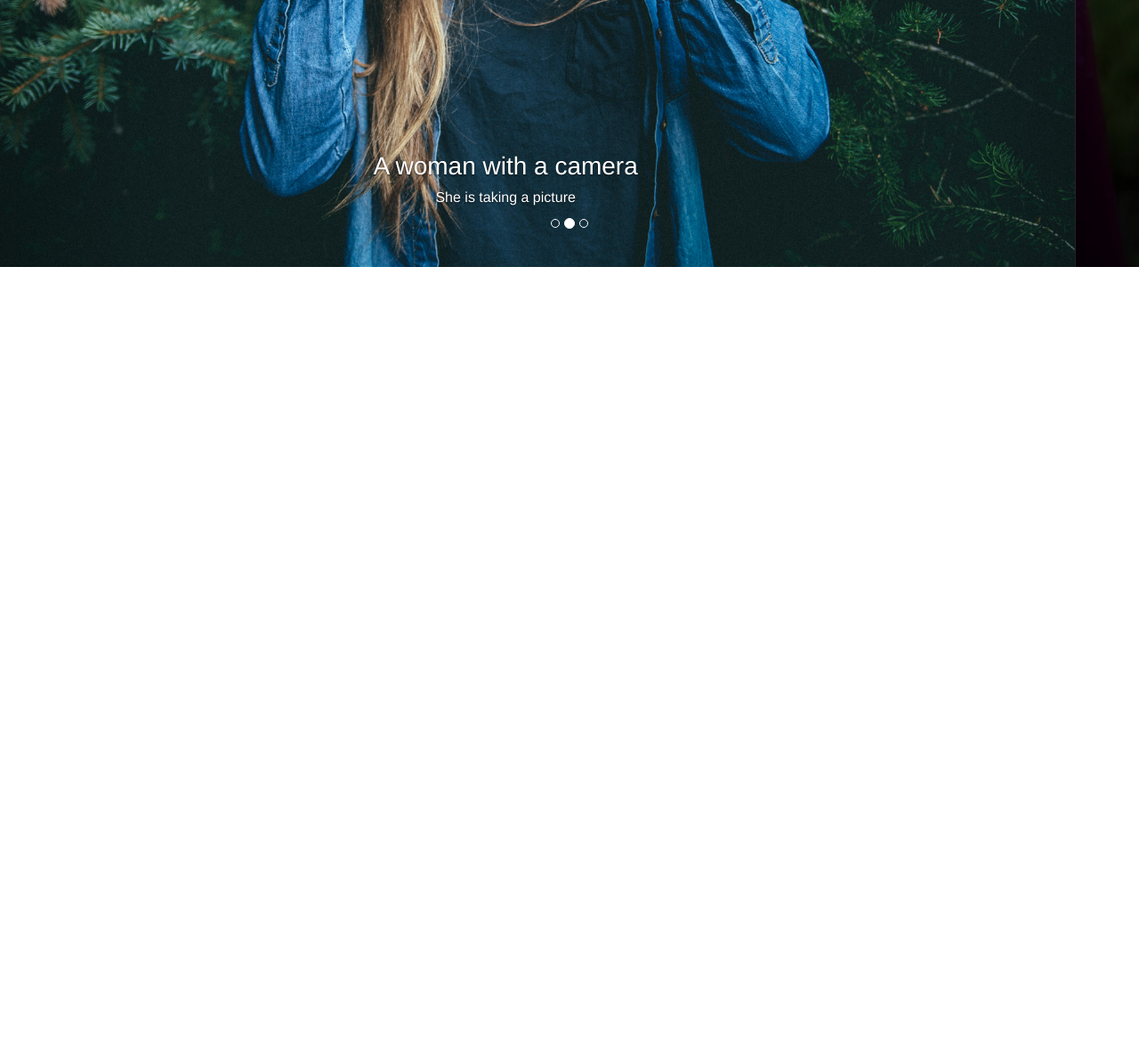
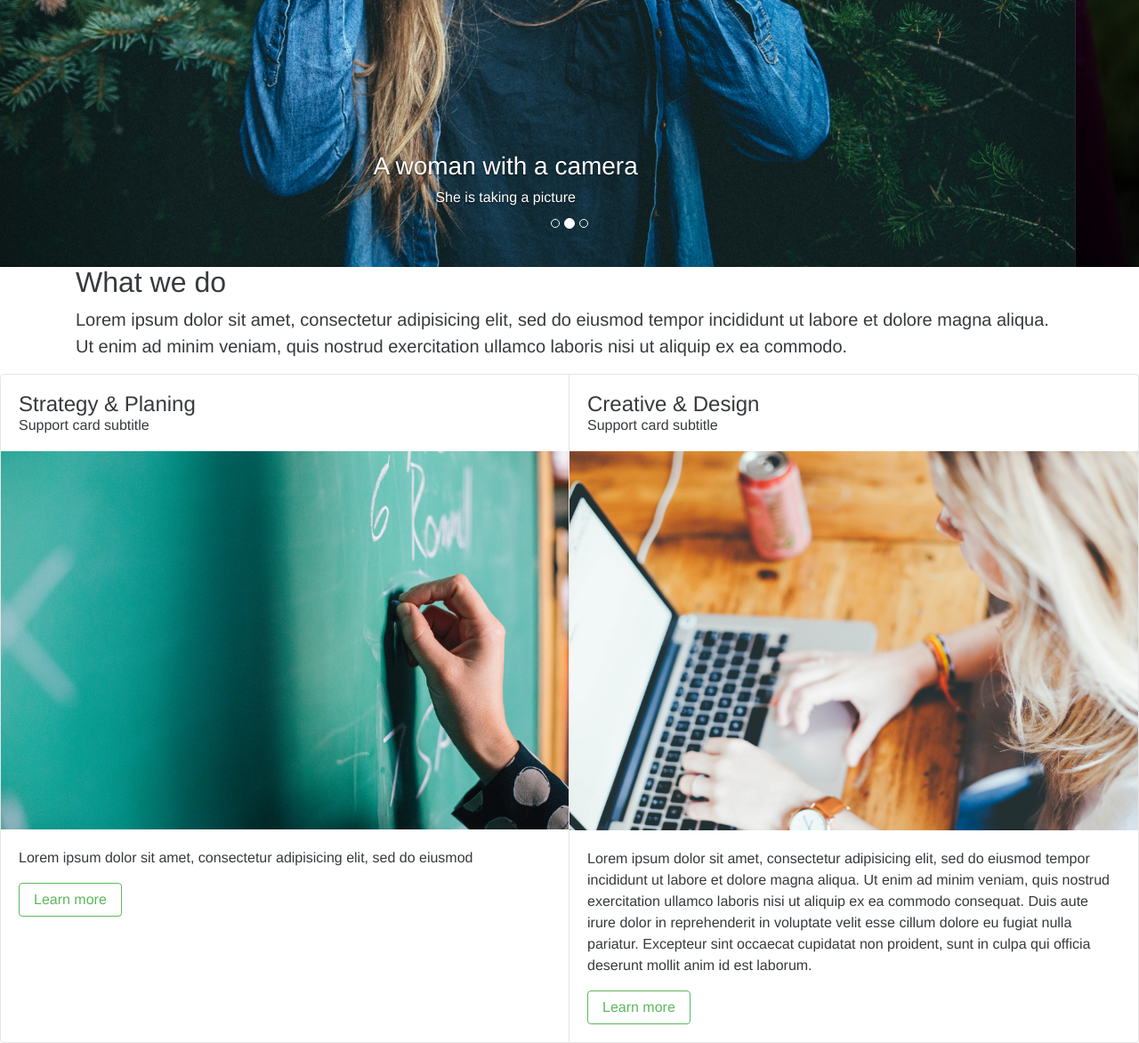
Before and after one commit to a-soliman/bootstrap-4, a plain HTML site: page index.html in a window 1280 px wide. Shown: the part 1417-2589 px from the top of the page at 89% size. Before the commit the page ends 1717 px from the top, so only its background shows below. Drawn offline with nearby package versions, Linux system fonts and the light colour scheme.

Commit message:
Added 2 cards, and the css rule for IMG

```diff
--- a/css/main.css
+++ b/css/main.css
@@ -3,6 +3,9 @@ body {
 	height: 100%;
 }
 
+img {
+	max-width: 100%;
+}
 /*Cover*/
 
 #cover {
@@ -14,9 +17,12 @@ body {
 	display: flex;
 	align-items: center;
 }
+
+#cover-caption {
+	width: 100%;
+}
+
+/*nav bar*/
 .navbar {
 	margin: 5px auto;
 }
-#cover-caption {
-	width: 100%;
-}
--- a/index.html
+++ b/index.html
@@ -49,7 +49,7 @@
 		<!-- **** NAV BAR **** -->
 
 		<nav class="navbar navbar-light bg-faded" id="nav-main">
-		  <a class="navbar-brand" href="#">Navbar</a>
+		  <a class="navbar-brand" href="#">A.Soliman</a>
 		  <ul class="nav navbar-nav">
 		    <li class="nav-item active">
 		      <a class="nav-link" href="#">Home <span class="sr-only">(current)</span></a>
@@ -111,6 +111,59 @@
 			</div>
 		</section>
 
+		<section id="what-we-do">
+			<div class="section-content">
+				<div class="container">
+					<h2>What we do</h2>
+					<p class="lead">Lorem ipsum dolor sit amet, consectetur adipisicing elit, sed do eiusmod
+					tempor incididunt ut labore et dolore magna aliqua. Ut enim ad minim veniam,
+					quis nostrud exercitation ullamco laboris nisi ut aliquip ex ea commodo.</p>
+				</div>
+				<div class="row">
+					<div class="col-sm-12">
+						<div class="card-group">
+
+							<div class="card">
+								<div class="card-block">
+									<h4 class="card-tiltle">Strategy &amp; Planing</h4>
+									<h6 class="card-subtitle">Support card subtitle</h6>
+								</div>
+								<img src="img/chalkboard.jpg" alt="a chalkboard">
+								<div class="card-block">
+									<p class="card-text">Lorem ipsum dolor sit amet, consectetur adipisicing elit, sed do eiusmod
+									</p>
+
+									<button type="button" class="btn btn-success-outline" data-toggle="model" data-target="#myModel">Learn more</button>
+								</div>
+							</div>
+
+
+							<div class="card">
+								<div class="card-block">
+									<h4 class="card-tiltle">Creative &amp; Design</h4>
+									<h6 class="card-subtitle">Support card subtitle</h6>
+								</div>
+								<img src="img/working.jpg" alt="working on a laptop">
+								<div class="card-block">
+									<p class="card-text">Lorem ipsum dolor sit amet, consectetur adipisicing elit, sed do eiusmod
+									tempor incididunt ut labore et dolore magna aliqua. Ut enim ad minim veniam,
+									quis nostrud exercitation ullamco laboris nisi ut aliquip ex ea commodo
+									consequat. Duis aute irure dolor in reprehenderit in voluptate velit esse
+									cillum dolore eu fugiat nulla pariatur. Excepteur sint occaecat cupidatat non
+									proident, sunt in culpa qui officia deserunt mollit anim id est laborum.
+									</p>
+
+									<button type="button" class="btn btn-success-outline" data-toggle="model" data-target="#myModel">Learn more</button>
+								</div>
+							</div>
+
+
+						</div>
+					</div>
+				</div>
+			</div>
+		</section>
+
 
 		 <!-- jQuery (necessary for Bootstrap's JavaScript plugins) -->
     <script src="https://ajax.googleapis.com/ajax/libs/jquery/1.11.3/jquery.min.js"></script>
```
